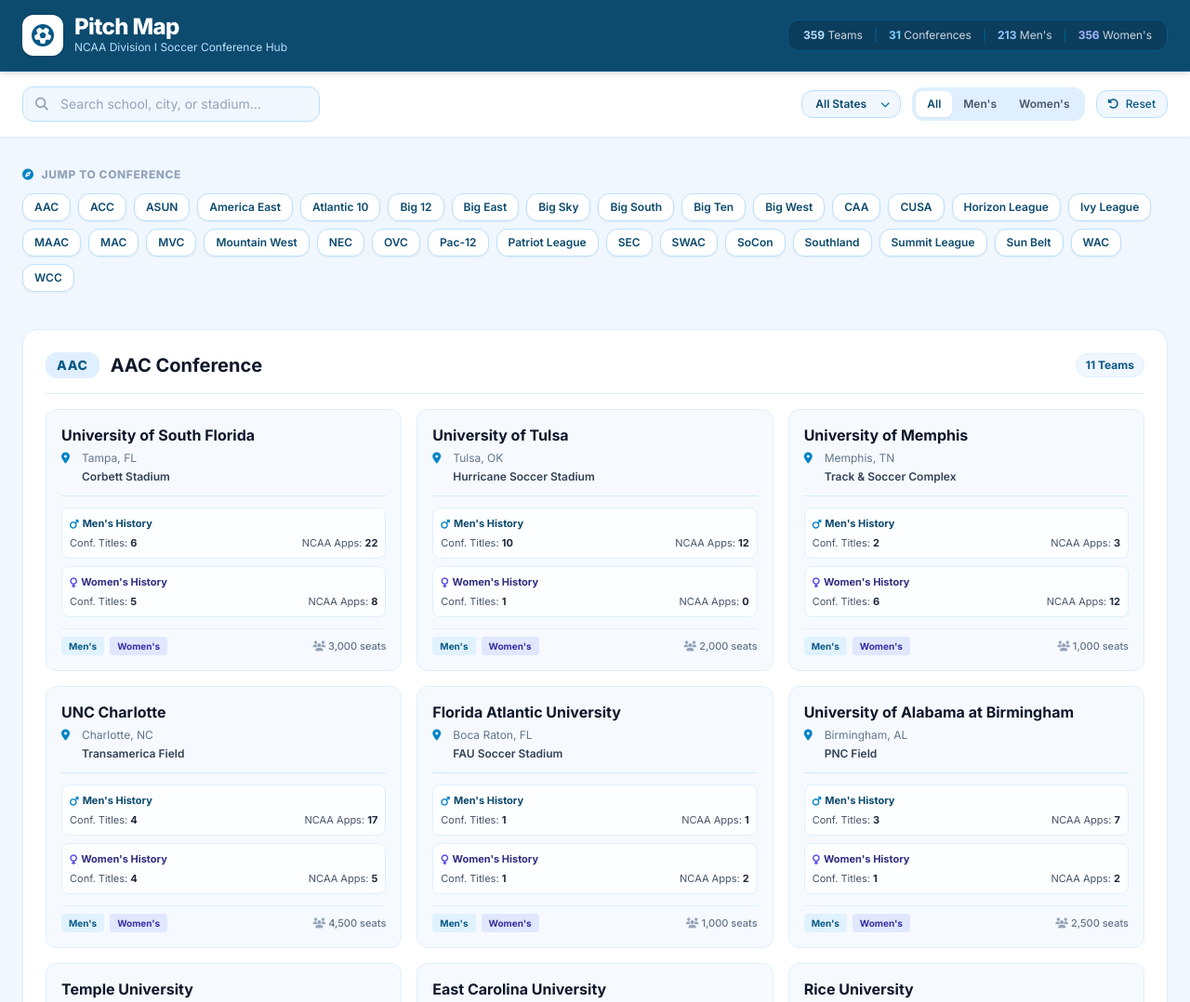
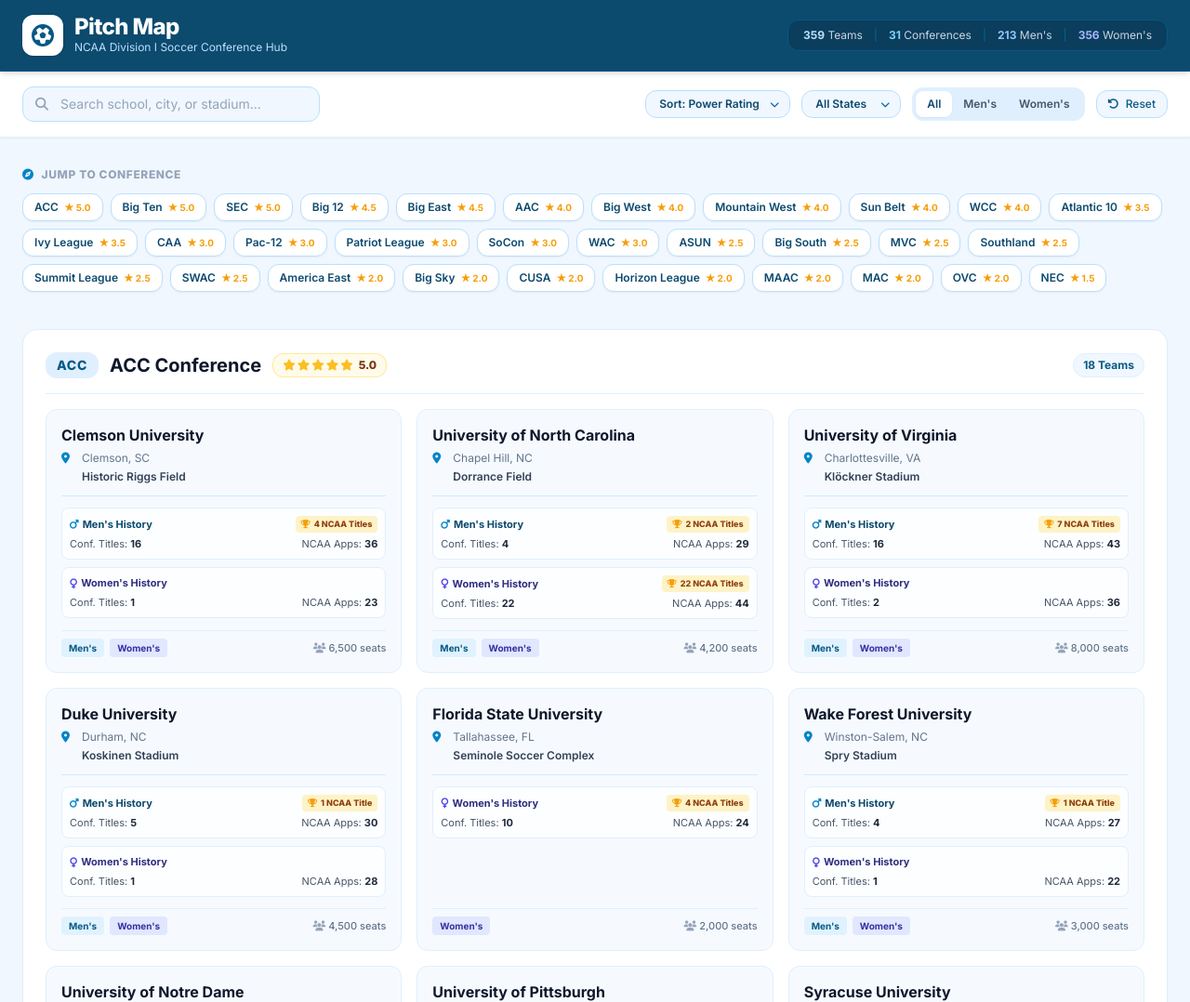
Before and after one commit to JMM217/College-Soccer-Tracker, a plain HTML site: page index.html in a window 1280 px wide. Shown: the top 1078 px of the page at 93% size. Drawn offline with nearby package versions, Linux system fonts and the light colour scheme.

Commit message:
Implement sort dropdown and star ratings for conferences
Added a sort dropdown for conferences and updated the rendering logic to include star ratings for conference power ratings.

```diff
--- a/index.html
+++ b/index.html
@@ -104,6 +104,19 @@
       <!-- Controls Group -->
       <div class="flex flex-wrap items-center gap-3 w-full md:w-auto justify-end">
 
+        <!-- Sort Dropdown -->
+        <div class="relative">
+          <select
+            id="sort-filter"
+            aria-label="Sort conferences"
+            class="appearance-none pl-3.5 pr-8 py-1.5 bg-brand-50 border border-brand-200 rounded-xl text-xs font-semibold text-brand-800 focus:outline-none focus:ring-2 focus:ring-brand-500 cursor-pointer"
+          >
+            <option value="RATING">Sort: Power Rating</option>
+            <option value="ALPHA">Sort: A–Z</option>
+          </select>
+          <i class="fa-solid fa-chevron-down absolute right-3 top-1/2 -translate-y-1/2 text-brand-600 text-[10px] pointer-events-none"></i>
+        </div>
+
         <!-- State Filter Dropdown -->
         <div class="relative">
           <select
@@ -152,6 +165,67 @@
   </main>
 
   <script>
+    // Conference Power Rankings (Out of 5 Stars)
+    const CONFERENCE_RATINGS = {
+      "ACC": 5.0,
+      "Big Ten": 5.0,
+      "SEC": 5.0,
+      "Big 12": 4.5,
+      "Big East": 4.5,
+      "Sun Belt": 4.0,
+      "AAC": 4.0,
+      "WCC": 4.0,
+      "Big West": 4.0,
+      "Mountain West": 4.0,
+      "Atlantic 10": 3.5,
+      "Ivy League": 3.5,
+      "Pac-12": 3.0,
+      "CAA": 3.0,
+      "Patriot League": 3.0,
+      "SoCon": 3.0,
+      "WAC": 3.0,
+      "MVC": 2.5,
+      "Summit League": 2.5,
+      "ASUN": 2.5,
+      "Big South": 2.5,
+      "Southland": 2.5,
+      "SWAC": 2.5,
+      "CUSA": 2.0,
+      "MAC": 2.0,
+      "MAAC": 2.0,
+      "America East": 2.0,
+      "Horizon League": 2.0,
+      "Big Sky": 2.0,
+      "OVC": 2.0,
+      "NEC": 1.5
+    };
+
+    // Helper to render 5-star icons
+    function renderStarRating(rating) {
+      const score = rating || 2.5;
+      const fullStars = Math.floor(score);
+      const hasHalf = score % 1 >= 0.5;
+      const emptyStars = 5 - fullStars - (hasHalf ? 1 : 0);
+
+      let starsHtml = '';
+      for (let i = 0; i < fullStars; i++) {
+        starsHtml += '<i class="fa-solid fa-star text-amber-400"></i>';
+      }
+      if (hasHalf) {
+        starsHtml += '<i class="fa-solid fa-star-half-stroke text-amber-400"></i>';
+      }
+      for (let i = 0; i < emptyStars; i++) {
+        starsHtml += '<i class="fa-regular fa-star text-slate-300"></i>';
+      }
+
+      return `
+        <div class="inline-flex items-center gap-1.5 bg-amber-50 border border-amber-200/80 px-2.5 py-1 rounded-xl" title="Conference Power Rating: ${score.toFixed(1)} / 5.0">
+          <div class="flex items-center gap-0.5 text-xs">${starsHtml}</div>
+          <span class="text-xs font-extrabold text-amber-900">${score.toFixed(1)}</span>
+        </div>
+      `;
+    }
+
     // NCAA Division I Soccer Programs Dataset with Detailed Program Statistics (2026 Season)
     const D1_SOCCER_PROGRAMS = [
       // ACC
@@ -574,9 +648,11 @@
     let currentGender = 'ALL';
     let currentState = 'ALL';
     let currentSearch = '';
+    let currentSort = 'RATING';
 
     // DOM Elements
     const searchInput = document.getElementById('search-input');
+    const sortFilter = document.getElementById('sort-filter');
     const stateFilter = document.getElementById('state-filter');
     const totalProgramsCount = document.getElementById('total-programs-count');
     const totalConferencesCount = document.getElementById('total-conferences-count');
@@ -599,6 +675,12 @@
         renderDashboard();
       });
 
+      sortFilter.addEventListener('change', (e) => {
+        currentSort = e.target.value;
+        renderConferenceChips();
+        renderDashboard();
+      });
+
       stateFilter.addEventListener('change', (e) => {
         currentState = e.target.value;
         renderDashboard();
@@ -611,6 +693,18 @@
 
       resetFiltersBtn.addEventListener('click', resetFilters);
     };
+
+    // Sort conference names either by Power Rating (desc) or A-Z
+    function sortConferences(confNames) {
+      return [...confNames].sort((a, b) => {
+        if (currentSort === 'RATING') {
+          const rA = CONFERENCE_RATINGS[a] || 0;
+          const rB = CONFERENCE_RATINGS[b] || 0;
+          if (rB !== rA) return rB - rA;
+        }
+        return a.localeCompare(b);
+      });
+    }
 
     // Populate State Filter Dropdown
     function populateStateDropdown() {
@@ -641,8 +735,11 @@
       currentSearch = '';
       currentGender = 'ALL';
       currentState = 'ALL';
+      currentSort = 'RATING';
       searchInput.value = '';
       stateFilter.value = 'ALL';
+      sortFilter.value = 'RATING';
+      renderConferenceChips();
       setGenderFilter('ALL', document.getElementById('btn-gender-all'));
     }
 
@@ -668,14 +765,15 @@
     // Render Jump-to Chips
     function renderConferenceChips() {
       const activePrograms = D1_SOCCER_PROGRAMS.filter(p => p.mens || p.womens);
-      const conferences = [...new Set(activePrograms.map(p => p.conference))].sort();
+      const conferences = sortConferences([...new Set(activePrograms.map(p => p.conference))]);
       conferenceChipsEl.innerHTML = '';
 
       conferences.forEach(conf => {
+        const rating = CONFERENCE_RATINGS[conf];
         const chip = document.createElement('a');
         chip.href = `#conf-${conf.replace(/\s+/g, '-').toLowerCase()}`;
-        chip.className = "px-3 py-1.5 bg-white hover:bg-brand-500 hover:text-white border border-brand-200 text-brand-800 font-semibold text-xs rounded-xl transition-all shadow-sm";
-        chip.textContent = conf;
+        chip.className = "px-3 py-1.5 bg-white hover:bg-brand-500 hover:text-white border border-brand-200 text-brand-800 font-semibold text-xs rounded-xl transition-all shadow-sm flex items-center gap-1.5";
+        chip.innerHTML = `<span>${conf}</span>${rating ? `<span class="text-amber-500 text-[10px] font-bold">★ ${rating.toFixed(1)}</span>` : ''}`;
         conferenceChipsEl.appendChild(chip);
       });
     }
@@ -727,8 +825,9 @@
       });
 
       // Render each conference section
-      Object.keys(grouped).sort().forEach(conf => {
+      sortConferences(Object.keys(grouped)).forEach(conf => {
         const teams = grouped[conf];
+        const rating = CONFERENCE_RATINGS[conf];
         const sectionId = `conf-${conf.replace(/\s+/g, '-').toLowerCase()}`;
 
         const section = document.createElement('section');
@@ -736,12 +835,13 @@
         section.className = "bg-white rounded-2xl border border-brand-100 shadow-sm overflow-hidden p-6 space-y-4 scroll-mt-[150px]";
 
         section.innerHTML = `
-          <div class="flex items-center justify-between border-b border-brand-100 pb-4">
-            <div class="flex items-center gap-3">
+          <div class="flex flex-wrap items-center justify-between gap-3 border-b border-brand-100 pb-4">
+            <div class="flex flex-wrap items-center gap-3">
               <div class="bg-brand-100 text-brand-700 px-3 py-1 rounded-xl text-sm font-black uppercase tracking-wider">
                 ${conf}
               </div>
               <h2 class="text-xl font-bold text-slate-900">${conf} Conference</h2>
+              ${renderStarRating(rating)}
             </div>
             <span class="bg-brand-50 text-brand-700 px-2.5 py-1 rounded-full text-xs font-bold border border-brand-100">
               ${teams.length} ${teams.length === 1 ? 'Team' : 'Teams'}
```
